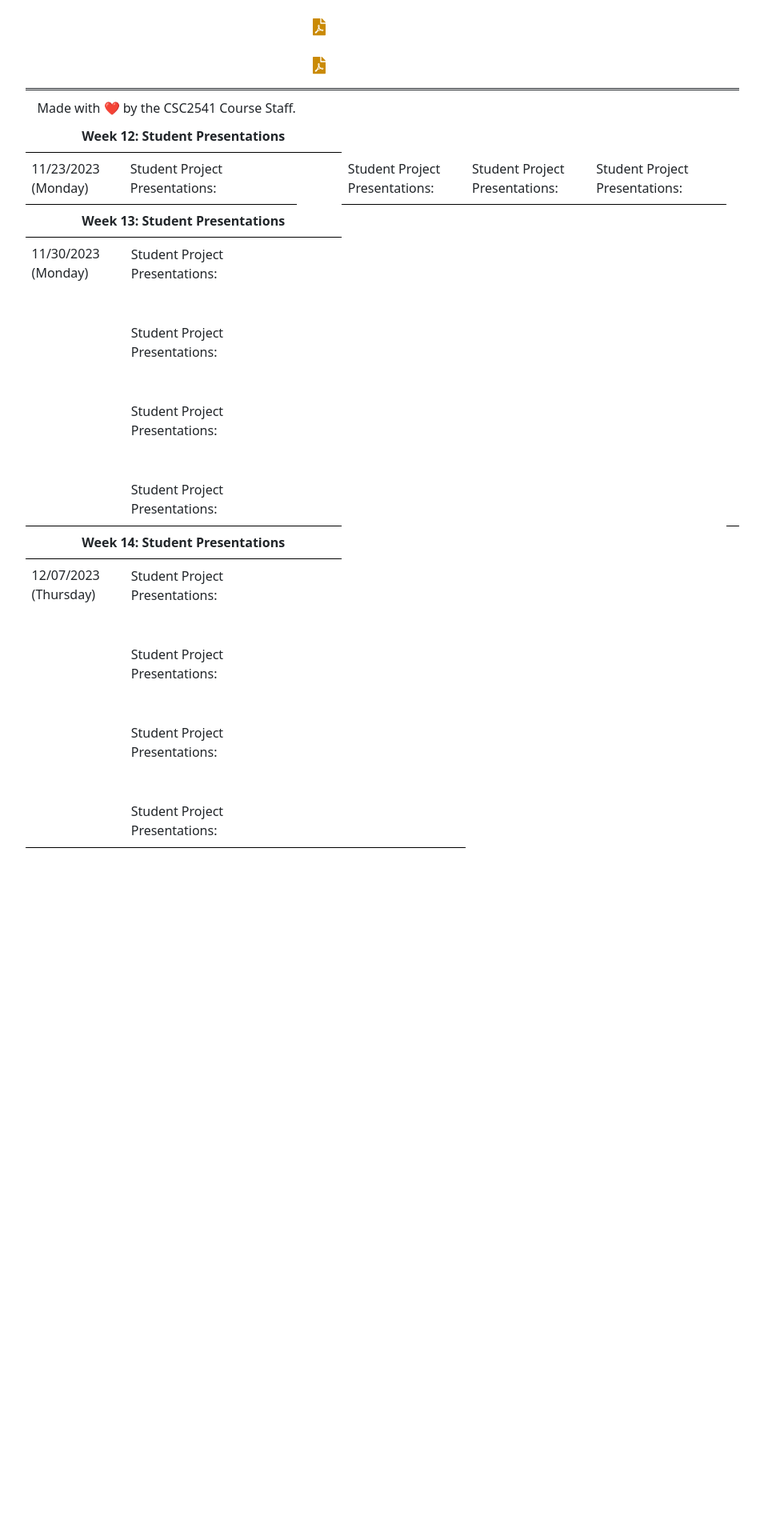
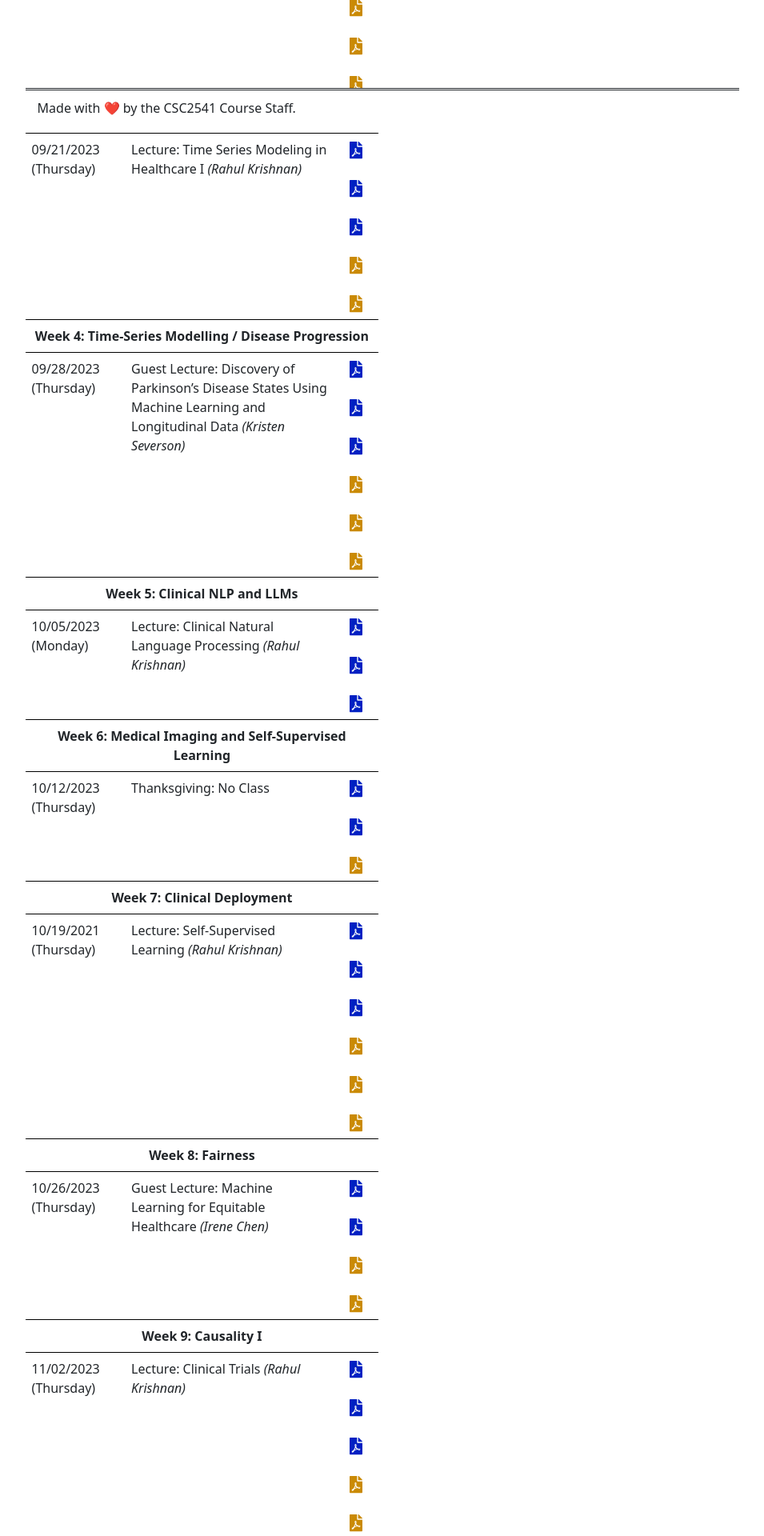
Before and after one commit to csc2541-2023/csc2541-2023.github.io, a Next.js app: page /schedule in a window 1280 px wide. Shown: the part 640-2560 px from the top of the page at 80% size, without its empty margins (162-1117 px from the left). Before the commit the page ends 1848 px from the top, so only its background shows below. Built offline with nearby package versions, Linux system fonts and the light colour scheme; what @tailwindcss/typography would draw is missing.

Commit message:
updated schedule

```diff
--- a/pages/schedule.js
+++ b/pages/schedule.js
@@ -125,7 +125,7 @@ export default function Home() {
                 <td>Project Planning Session I</td>
               </tr> */}
               {/* WEEK 3 */}
-             {/*  <tr>
+              <tr>
                 <td colSpan="3" align="center"><b>Week 3: In-person Project Planning</b></td>
               </tr>
               <tr>
@@ -152,7 +152,7 @@ export default function Home() {
                   "http://www.marzyehghassemi.com//wp-content/uploads/2016/10/JAMIA_2016_Ghassemi_Wu_Understanding_vasopressor_interventions.pdf",
                   "Understanding vasopressor intervention and... (Wu, Ghassemi et al.)")}
                 </td>
-              </tr> */}
+              </tr>
               {/* <tr>
                 <td>09/28/2023 (Thursday)</td>
                 <td>Lecture: <a href="lectures/csc2541_lecture5-ts_learning2.pdf" target="_blank">Time Series Modeling in Healthcare II</a> <i>(Rahul Krishnan)</i></td>
@@ -162,7 +162,7 @@ export default function Home() {
                 <td>Project Planning Session II</td>
               </tr> */}
               {/* WEEK 4 */}
-              {/* <tr>
+              <tr>
                 <td colSpan="3" align="center"><b>Week 4: Time-Series Modelling / Disease Progression</b></td>
               </tr>
               <tr>
@@ -193,7 +193,7 @@ export default function Home() {
                   "https://www.ncbi.nlm.nih.gov/pmc/articles/PMC4191837/",
                   "Modeling Disease Progression via Fused Sparse... (Zhou et al.)")}
                 </td>
-              </tr> */}
+              </tr>
               {/* <tr>
                 <td>09/29/2021 (Wednesday)</td>
                 <td>Lecture: <a href="lectures/csc2541_lecture6-disease_prog.pdf" target="_blank">Disease Progression Modeling</a> <i>(Rahul Krishnan)</i></td>
@@ -211,7 +211,7 @@ export default function Home() {
                 </td>
               </tr> */}
               {/* WEEK 5 */}
-              {/* <tr>
+              <tr>
                 <td colSpan="3" align="center"><b>Week 5: Clinical NLP and LLMs</b></td>
               </tr>
               <tr>
@@ -230,7 +230,7 @@ export default function Home() {
                   "https://arxiv.org/abs/1901.08746",
                   "BioBERT: a pre-trained biomedical language... (Lee et al.)")}
                 </td>
-              </tr> */}
+              </tr>
               {/* <tr>
                 <td>10/06/2021 (Wednesday)</td>
                 <td>
@@ -245,7 +245,7 @@ export default function Home() {
                 <td>Guest Lecture: <a href="talks/csc2541_guest_lecture2_Monica.pdf" target="_blank">Clinical Natural Language Processing</a> <i>(Monica Agrawal)</i></td>
               </tr> */}
               {/* WEEK 6 */}
-              {/* <tr>
+              <tr>
                 <td colSpan="3" align="center"><b>Week 6: Medical Imaging and Self-Supervised Learning</b></td>
               </tr>
               <tr>
@@ -264,7 +264,7 @@ export default function Home() {
                   "https://arxiv.org/pdf/1505.04597.pdf",
                   "U-Net: Convolutional Networks for Biomedical... (Ronneberger et al.)")}
                 </td>
-              </tr> */}
+              </tr>
              {/*  <tr>
                 <td>10/13/2021 (Wednesday)</td>
                 <td>Lecture: <a href="lectures/csc2541_lecture8-imaging.pdf" target="_blank"> Medical Imaging</a> <i>(Rahul Krishnan)</i></td>
@@ -274,7 +274,7 @@ export default function Home() {
                 <td>Guest Lecture: <a href="talks/csc2541_guest_lecture3_Liao.pdf" target="_blank">Multimodal Representation Learning for Medical Image Analysis</a> <i>(Ruizhi Liao)</i></td>
               </tr> */}
               {/* WEEK 7 */}
-              {/* <tr>
+              <tr>
                 <td colSpan="3" align="center"><b>Week 7: Clinical Deployment</b></td>
               </tr>
               <tr>
@@ -305,7 +305,7 @@ export default function Home() {
                   "https://arxiv.org/pdf/1703.04730.pdf",
                   "Understanding Black-box Predictions via... (Koh and Liang)")}
                 </td>
-              </tr> */}
+              </tr>
               {/* <tr>
                 <td>10/20/2021 (Wednesday)</td>
                 <td>Lecture: <a href="talks/csc2541_guest_lecture4_Fralick.pdf" target="_blank">Deployment of Clinical ML Systems</a> <i>(Michael Fralick)</i></td>
@@ -320,7 +320,7 @@ export default function Home() {
                 </td>
               </tr> */}
               {/* WEEK 8 */}
-              {/* <tr>
+              <tr>
                 <td colSpan="3" align="center"><b>Week 8: Fairness</b></td>
               </tr>
               <tr>
@@ -343,7 +343,7 @@ export default function Home() {
                   "https://jamanetwork.com/journals/jamadermatology/article-abstract/2688587",
                   "Machine Learning and Health Care Disparities... (Adamson and Smith)")}
                 </td>
-              </tr> */}
+              </tr>
               {/* <tr>
                 <td>10/27/2021 (Wednesday)</td>
                 <td>
@@ -366,7 +366,7 @@ export default function Home() {
                 </td>
               </tr> */}
               {/* WEEK 9 */}
-              {/* <tr>
+              <tr>
                 <td colSpan="3" align="center"><b>Week 9: Causality I</b></td>
               </tr>
               <tr>
@@ -393,7 +393,7 @@ export default function Home() {
                   "https://www.nature.com/articles/s41591-018-0310-5",
                   "Guidelines for reinforcement learning in healthcare (Gottesman et al.)")}
                 </td>
-              </tr> */}
+              </tr>
              {/*  <tr>
                 <td>11/03/2021 (Wednesday)</td>
                 <td>
@@ -420,7 +420,7 @@ export default function Home() {
                 <td colSpan="3" align="center"></td>
               </tr> */}
               {/* WEEK 11 */}
-              {/* <tr>
+              <tr>
                 <td colSpan="3" align="center"><b>Week 11: Causality II</b></td>
               </tr>
               <tr>
@@ -451,8 +451,8 @@ export default function Home() {
                   "https://academic.oup.com/ectj/article/21/1/C1/5056401",
                   "Double/debiased machine learning for... (Chernozhukov et al.)")}
                 </td>
-              </tr> */}
-              {/* <tr>
+              </tr>
+              <tr>
                 <td>11/17/2021 (Wednesday)</td>
                 <td>
                   Student Paper Presentation:  <a href="https://utoronto-my.sharepoint.com/:p:/g/personal/michael_cooper_mail_utoronto_ca/Eb0WvyywGvpCnqH_hHC97yEB_7jOswD_npvJXb1kyhI5pA?e=3v1MHZ" target="_blank">Optimizing Medical Treatment for Sepsis in Intensive Care</a> <i>(Weiqing Wang, Cong Wei)</i>
@@ -469,7 +469,7 @@ export default function Home() {
                   <br></br>
                   Student Paper Presentation: <a href="paper_presentations/CSC2541_VahidBalazadeh_TomGinsberg_PaperPresentation.pdf" target="_blank">Estimating Individual Treatment Effect: Generalization Bounds and Algorithms</a> <i>(Vahid Balazadeh, Tom Ginsberg)</i>
                 </td>
-              </tr> */}
+              </tr>
               {/* WEEK 12 */}
               <tr>
                 <td colSpan="3" align="center"><b>Week 12: Student Presentations</b></td>
```
